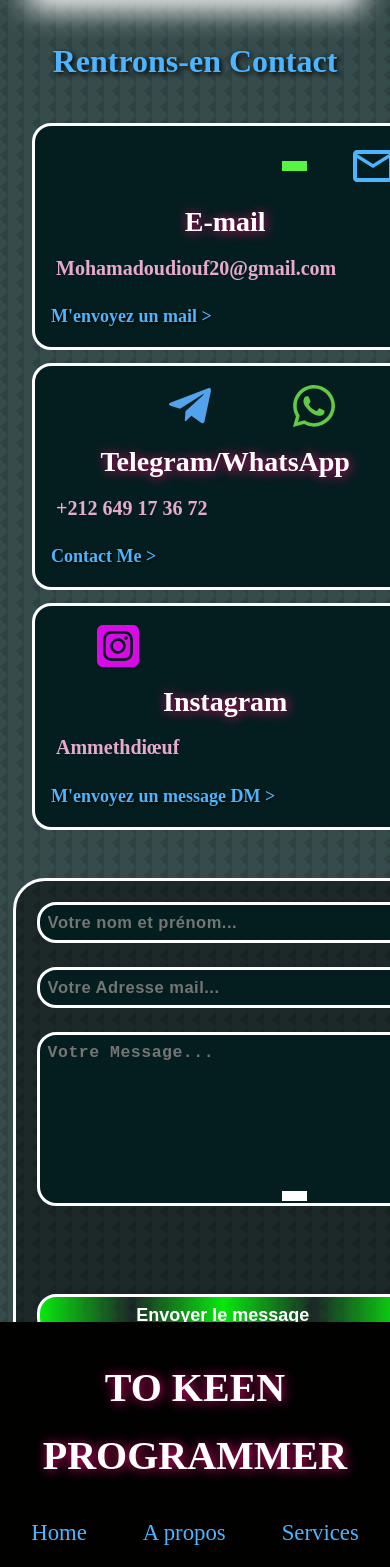
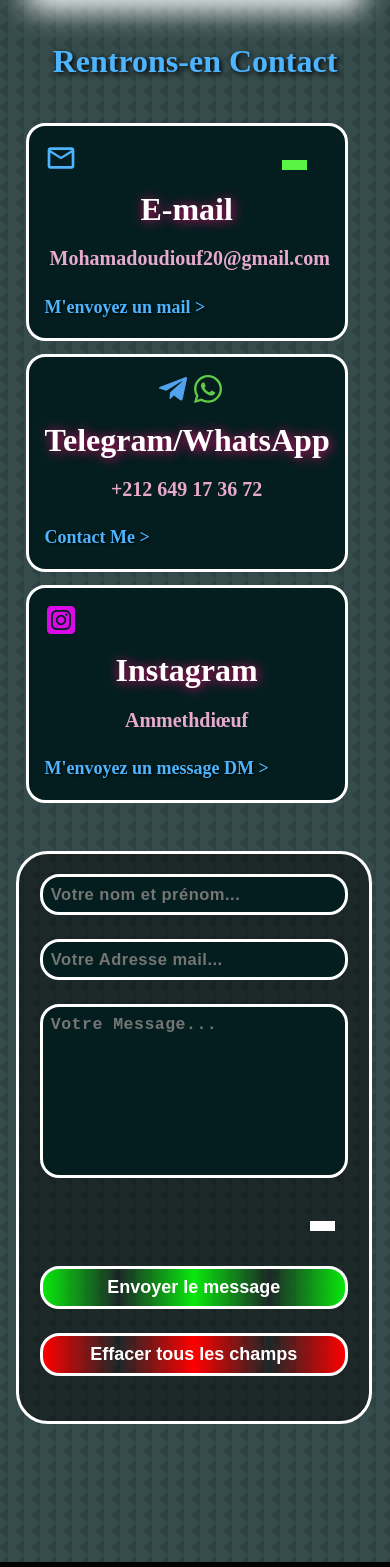
Before and after one commit to Mouhamed1003/keenprogrammer.com, a React (Create React App) app: page / in a window 390 px wide. Shown: the part 9501-11068 px from the top of the page. Built offline with nearby package versions, Linux system fonts and the light colour scheme.

Commit message:
Update contact.css

```diff
--- a/src/components/contact/contact.css
+++ b/src/components/contact/contact.css
@@ -379,7 +379,7 @@ textarea {
 @media screen and (max-width: 390px) {
     #contact {
         margin-top: 0rem;
-        padding-bottom: 80rem;
+        padding-bottom: 95rem;
     }
     .container.contact_container {
         grid-template-columns: 1fr;
@@ -391,6 +391,7 @@ textarea {
     }
     .contact_option {
         text-align: left;
+        width: 23em;
     }
     #contact h5 {
         font-size: large;
@@ -401,9 +402,29 @@ textarea {
         font-size: 20px;
         padding: 5px;
         user-select: text;
+        text-align: center;
     }
     #contact h2 {
 
+    }
+    .contact_option-icon1 {
+        font-size: 2rem;
+        margin-left: 0em;
+    }
+    .contact_option-icon2 {
+        font-size: 2rem;
+        margin-left: 0;
+    }
+    .contact_option-icon3 {
+        font-size: 2rem;
+        margin-left: 3.5em;
+    }
+    .contact_option-icon4 {
+        font-size: 2rem;
+        margin-left: 0;
+    }
+    .contact_option h4 {
+        font-size: 2rem;
     }
     .contact_options {
         margin-left: 0rem;
@@ -411,6 +432,8 @@ textarea {
         flex-direction: column;
         gap: 0.8rem;
         justify-content: space-between;
+        margin-left: -0.4rem;
+        margin-right: 1rem;
     }
     .contact_option a {
         display: inline-block;
@@ -427,11 +450,11 @@ textarea {
         top: calc(3% - 2.5px);
     }
     .contact_option+.contact_option+.contact_option:before {
-        top: 80%;
+        top: 84%;
         background-color: #ffffff;
         content: "";
         height: 10px;
-        left: 19em;
+        left: 21em;
         position: absolute;
         width: 7.4%;
     }
@@ -443,8 +466,10 @@ textarea {
         gap: 1.5rem;
         padding: 1.3rem;
         flex-direction: column;
-        margin-left: -1.2rem;
-        margin-right: -0.9rem;
+        margin-left: -1rem;
+        margin-right: 0rem;
+        padding: 1.3rem;
+        width: 25.4em;
     }
     input, textarea {
         border: 3px solid #fff;
```
